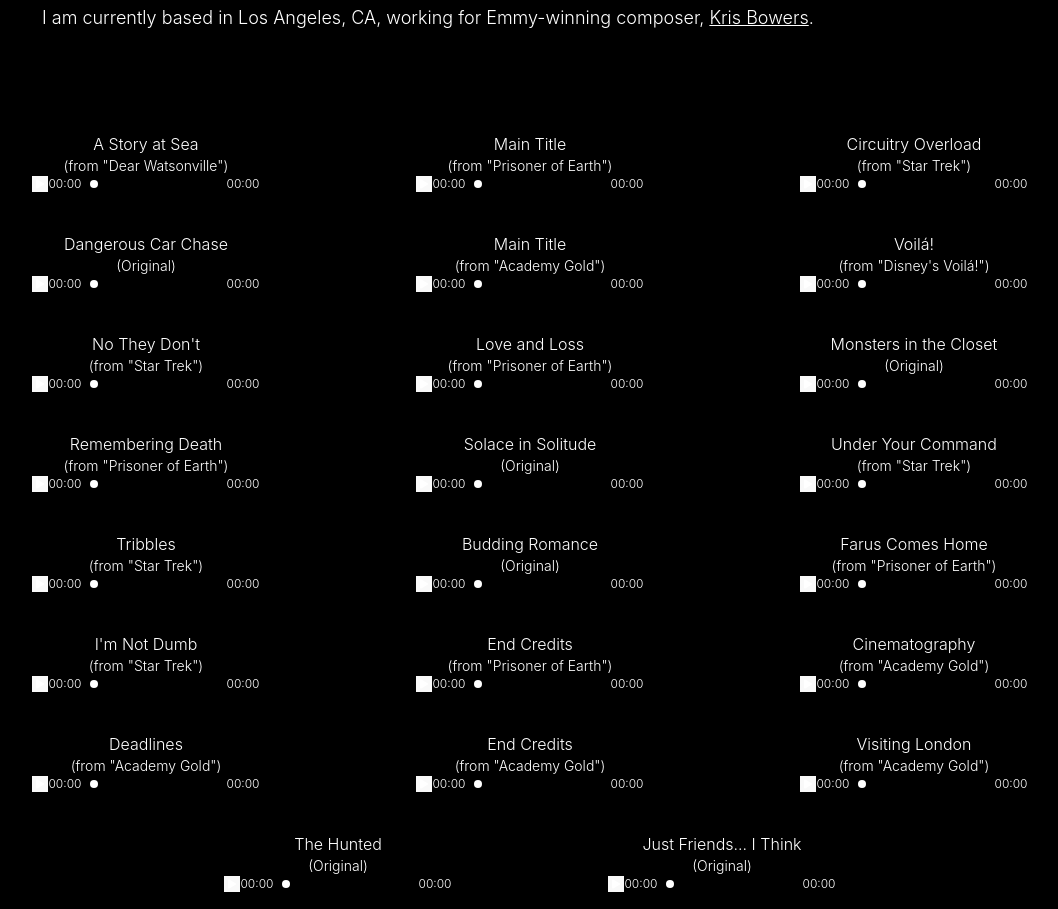
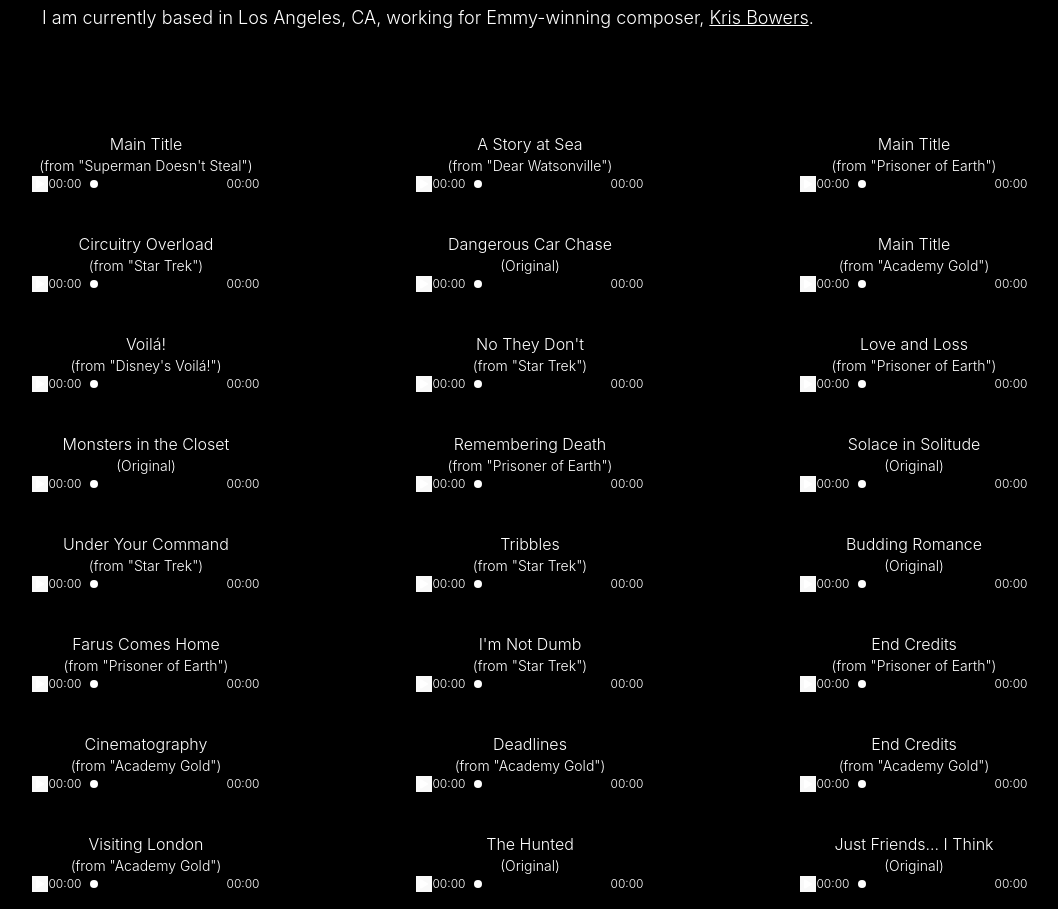
Before and after one commit to actuallyitsnathaniel/sahil-site-fe, a React (Vite) app: page / in a window 1280 px wide. Shown: the part 1100-2009 px from the top of the page, without its empty margins (110-1168 px from the left). Built offline with nearby package versions, Linux system fonts and the light colour scheme; what tailwind-clip-path would draw is missing.

Commit message:
added new track

```diff
--- a/src/routes/music.jsx
+++ b/src/routes/music.jsx
@@ -22,6 +22,7 @@
 import visitingLondon from "../assets/audio/visiting-london.mp3";
 import voila from "../assets/audio/voila.mp3";
 import noTheyDont from "../assets/audio/no-they-dont.wav";
+import supermanDoesntSteal from "../assets/audio/superman-doesnt-steal-WIP-oct-17.mp3";
 
 const Music = () => {
   return (
@@ -34,6 +35,11 @@
       </h2>
       {/* TODO: top left, have play/pause feature */}
       <AudioPlayer>
+        <AudioPlayer.Track
+          src={supermanDoesntSteal}
+          title="Main Title"
+          film="Superman Doesn't Steal"
+        />
         <AudioPlayer.Track
           src={aStoryAtSea}
           title="A Story at Sea"
```
Also changed, not shown: 1 other file (tests, documents, lock files or other folders).
